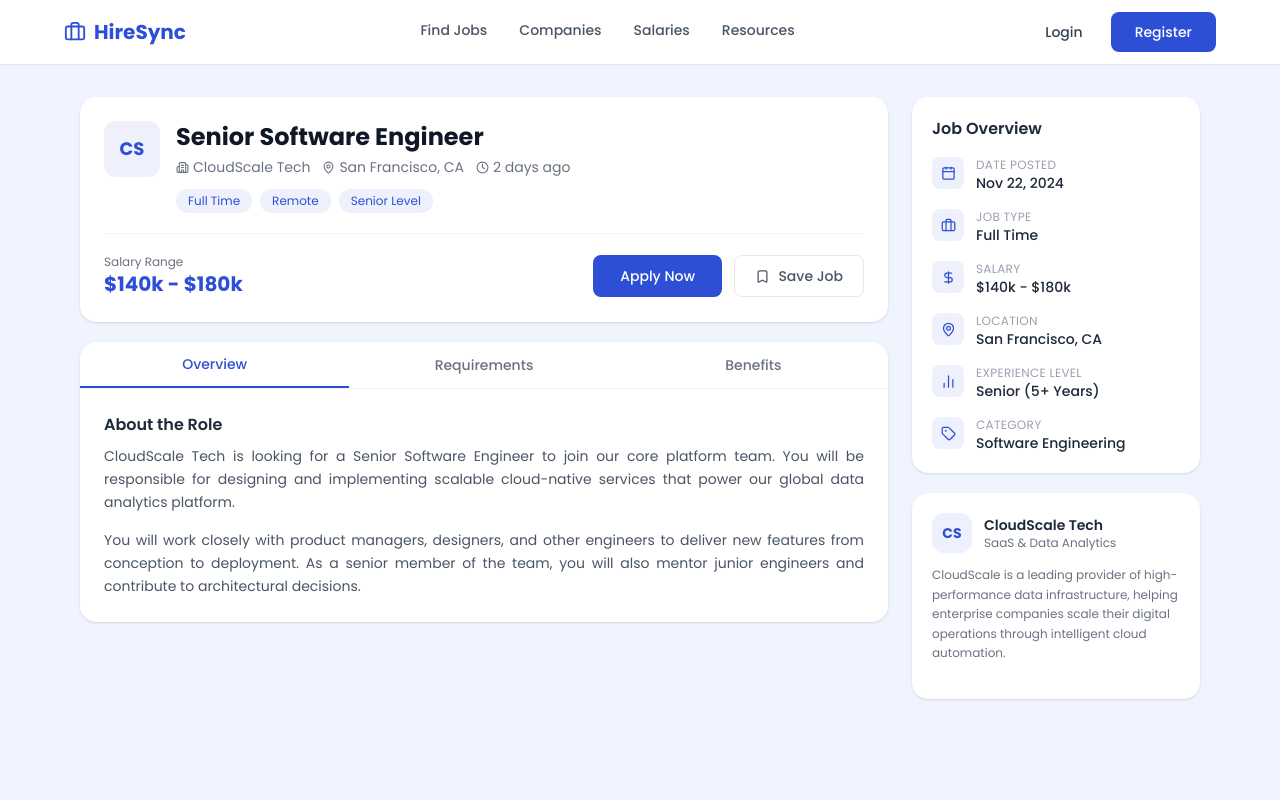
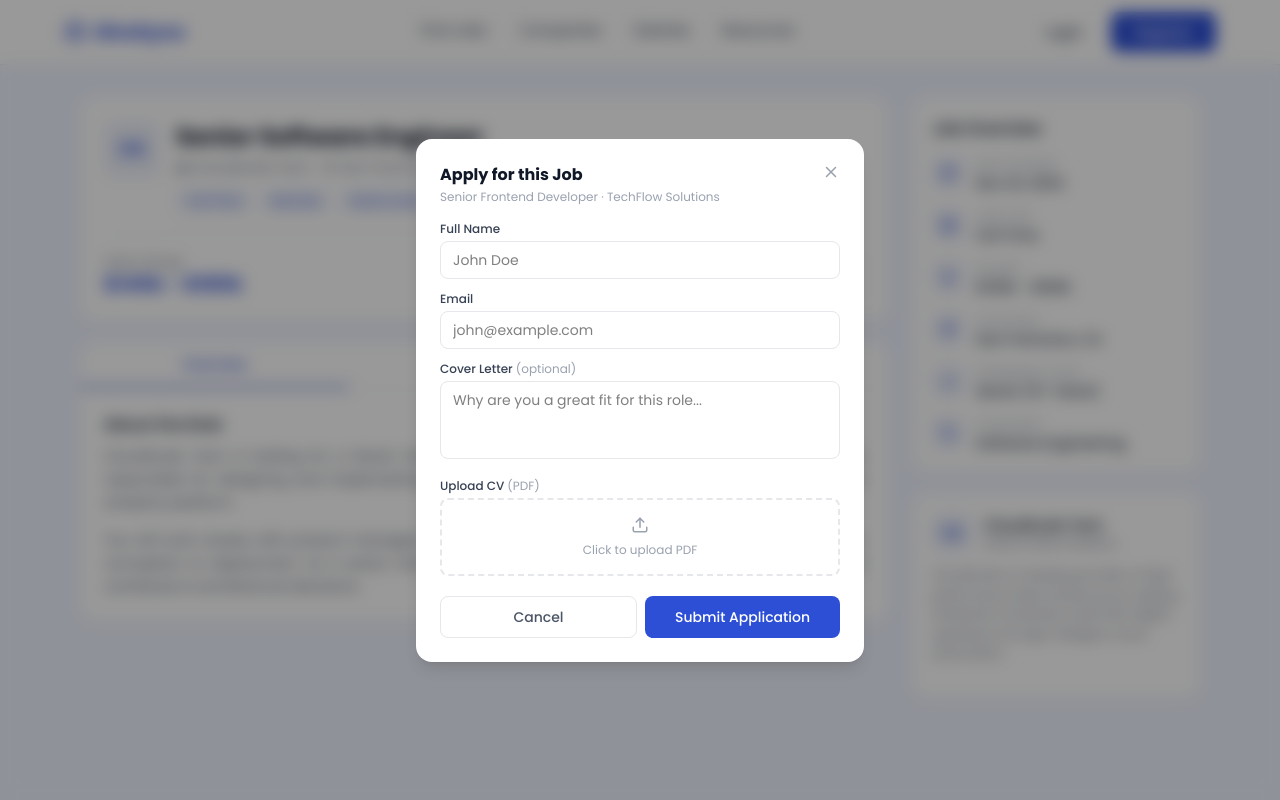
Before and after one commit to hammadgul-dev/hiresync, a Next.js app: page /find-jobs/1 in a window 1280 px wide. Both pictures are taken after a click on the button "Apply Now". Shown: the top 800 px of the page. Built offline with nearby package versions, Linux system fonts and the light colour scheme.

Commit message:
add apply modal component and trigger on apply btn

```diff
--- a/src/app/(main)/find-jobs/[id]/page.tsx
+++ b/src/app/(main)/find-jobs/[id]/page.tsx
@@ -15,6 +15,7 @@ import {
   Bell,
   X,
 } from "lucide-react"
+import ApplyModal from "@/components/ApplyModal"
 
 const job = {
   title: "Senior Software Engineer",
@@ -161,6 +162,7 @@ export default function JobDetailPage() {
   const [savedJob, setSavedJob] = useState(false)
   const [showNotifModal, setShowNotifModal] = useState(false)
   const [notifEmail, setNotifEmail] = useState("")
+  const [applyOpen, setApplyOpen] = useState(false)
 
   return (
     <div
@@ -216,7 +218,10 @@ export default function JobDetailPage() {
                   </p>
                 </div>
                 <div className="grid grid-cols-2 gap-3 w-full sm:w-auto">
-                  <button className="bg-[#2d4fd6] hover:bg-[#2440b8] text-white px-5 py-2.5 rounded-lg text-sm font-medium cursor-pointer transition text-center">
+                  <button
+                    onClick={() => setApplyOpen(true)}
+                    className="bg-[#2d4fd6] hover:bg-[#2440b8] text-white px-5 py-2.5 rounded-lg text-sm font-medium cursor-pointer transition text-center"
+                  >
                     Apply Now
                   </button>
                   <button
@@ -322,6 +327,13 @@ export default function JobDetailPage() {
           </div>
         </div>
       </main>
+      {applyOpen && (
+        <ApplyModal
+          jobTitle="Senior Frontend Developer"
+          company="TechFlow Solutions"
+          onClose={() => setApplyOpen(false)}
+        />
+      )}
     </div>
   )
 }
--- /dev/null
+++ b/src/components/ApplyModal.tsx
@@ -0,0 +1,129 @@
+"use client"
+
+import {useState, useRef} from "react"
+import {X, Upload, FileText} from "lucide-react"
+
+interface ApplyModalProps {
+  jobTitle: string
+  company: string
+  onClose: () => void
+}
+
+export default function ApplyModal({
+  jobTitle,
+  company,
+  onClose,
+}: ApplyModalProps) {
+  const [cv, setCv] = useState<File | null>(null)
+  const fileRef = useRef<HTMLInputElement>(null)
+
+  const handleCv = (e: React.ChangeEvent<HTMLInputElement>) => {
+    const file = e.target.files?.[0]
+    if (file) setCv(file)
+  }
+
+  return (
+    <div className="fixed inset-0 z-50 flex items-center justify-center px-4">
+      <div
+        className="absolute inset-0 bg-black/40 backdrop-blur-sm"
+        onClick={onClose}
+      />
+
+      <div className="relative bg-white rounded-2xl shadow-lg w-full max-w-md p-6 flex flex-col gap-4 z-10">
+        <div className="flex items-start justify-between gap-3">
+          <div>
+            <h2 className="text-base font-bold text-gray-900">
+              Apply for this Job
+            </h2>
+            <p className="text-xs text-gray-400 mt-0.5">
+              {jobTitle} · {company}
+            </p>
+          </div>
+          <button
+            onClick={onClose}
+            className="text-gray-400 hover:text-gray-600 cursor-pointer shrink-0"
+          >
+            <X size={18} />
+          </button>
+        </div>
+
+        <div className="flex flex-col gap-3">
+          <div>
+            <label className="text-xs font-medium text-gray-700 block mb-1">
+              Full Name
+            </label>
+            <input
+              type="text"
+              placeholder="John Doe"
+              className="w-full border border-gray-200 rounded-lg px-3 py-2 text-sm outline-none focus:ring-2 focus:ring-[#2d4fd6] focus:border-transparent"
+            />
+          </div>
+
+          <div>
+            <label className="text-xs font-medium text-gray-700 block mb-1">
+              Email
+            </label>
+            <input
+              type="email"
+              placeholder="john@example.com"
+              className="w-full border border-gray-200 rounded-lg px-3 py-2 text-sm outline-none focus:ring-2 focus:ring-[#2d4fd6] focus:border-transparent"
+            />
+          </div>
+
+          <div>
+            <label className="text-xs font-medium text-gray-700 block mb-1">
+              Cover Letter{" "}
+              <span className="text-gray-400 font-normal">(optional)</span>
+            </label>
+            <textarea
+              placeholder="Why are you a great fit for this role..."
+              rows={3}
+              className="w-full border border-gray-200 rounded-lg px-3 py-2 text-sm outline-none focus:ring-2 focus:ring-[#2d4fd6] focus:border-transparent resize-none"
+            />
+          </div>
+
+          <div>
+            <label className="text-xs font-medium text-gray-700 block mb-1">
+              Upload CV <span className="text-gray-400 font-normal">(PDF)</span>
+            </label>
+            <div
+              onClick={() => fileRef.current?.click()}
+              className="w-full border-2 border-dashed border-gray-200 rounded-lg px-3 py-4 flex flex-col items-center gap-2 cursor-pointer hover:border-[#2d4fd6] hover:bg-[#f0f4ff] transition-colors"
+            >
+              {cv ? (
+                <div className="flex items-center gap-2 text-xs text-gray-700">
+                  <FileText size={16} className="text-[#2d4fd6]" />
+                  <span className="truncate max-w-[200px]">{cv.name}</span>
+                </div>
+              ) : (
+                <>
+                  <Upload size={18} className="text-gray-400" />
+                  <p className="text-xs text-gray-400">Click to upload PDF</p>
+                </>
+              )}
+            </div>
+            <input
+              ref={fileRef}
+              type="file"
+              accept=".pdf"
+              className="hidden"
+              onChange={handleCv}
+            />
+          </div>
+        </div>
+
+        <div className="flex gap-2 mt-1">
+          <button
+            onClick={onClose}
+            className="flex-1 border border-gray-200 text-gray-600 text-sm font-medium py-2.5 rounded-lg cursor-pointer hover:bg-gray-50 transition-colors"
+          >
+            Cancel
+          </button>
+          <button className="flex-1 bg-[#2d4fd6] hover:bg-[#2440b8] text-white text-sm font-medium py-2.5 rounded-lg cursor-pointer transition-colors">
+            Submit Application
+          </button>
+        </div>
+      </div>
+    </div>
+  )
+}
```
